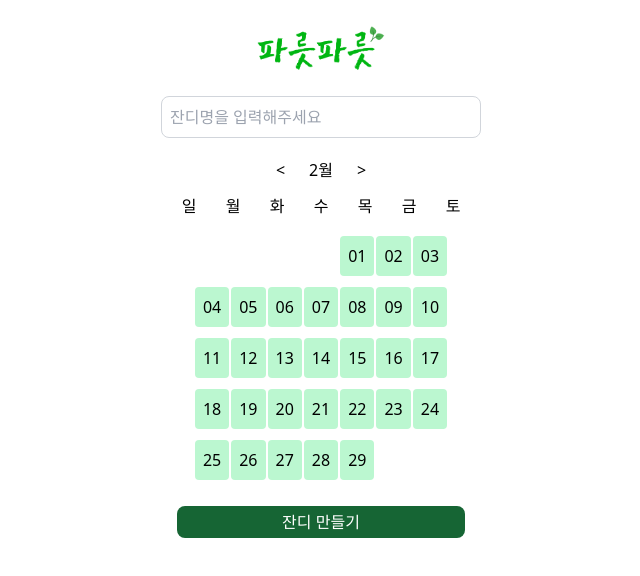
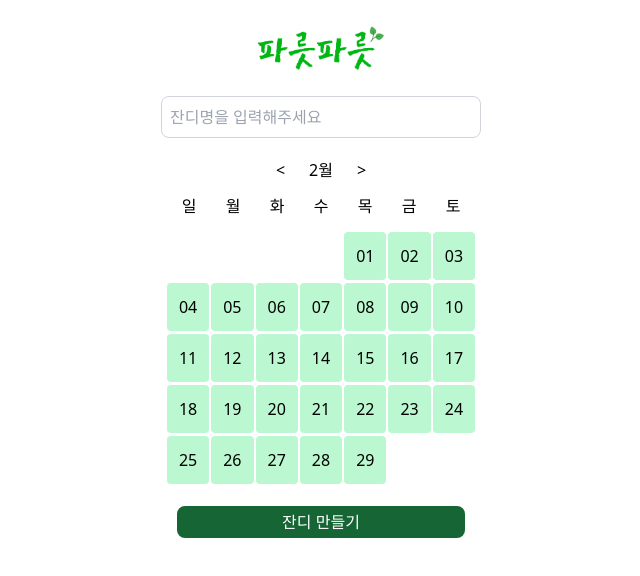
Before and after one commit to PareutPareut/frontend, a React (Vite) app: page / in a window 1280 px wide. Shown: the top 576 px of the page, without its empty margins (319-959 px from the left). Built offline with nearby package versions, Linux system fonts and the light colour scheme.

Commit message:
메인페이지 디자인 수정, console 제거

```diff
--- a/src/pages/MainPage/Cal.jsx
+++ b/src/pages/MainPage/Cal.jsx
@@ -33,11 +33,6 @@ const Cal = () => {
     }
   };
 
-  useEffect(() => {
-    console.log(currentDate);
-    console.log(selectedDates)
-  }, [currentDate, selectedDates]);
-
   return (
     <div className='calendarMain flex flex-col items-center'>
       <div className='flex'>
@@ -69,7 +64,7 @@ const Cal = () => {
                   {day !== 0 && (
                     <button
                       onClick={() => handleDateClick(day)}
-                      className={`w-10 p-2 w-full text-center rounded
+                      className={`w-10 p-3 w-full text-center rounded
                       ${selectedDates.includes(`${currentDate.getFullYear()}-${(currentDate.getMonth() + 1).toString().padStart(2, '0')}-${day.toString().padStart(2, '0')}`) ?
                       'bg-green-700 text-white' : 'bg-green-200 text-black'}`}
                     >
```
